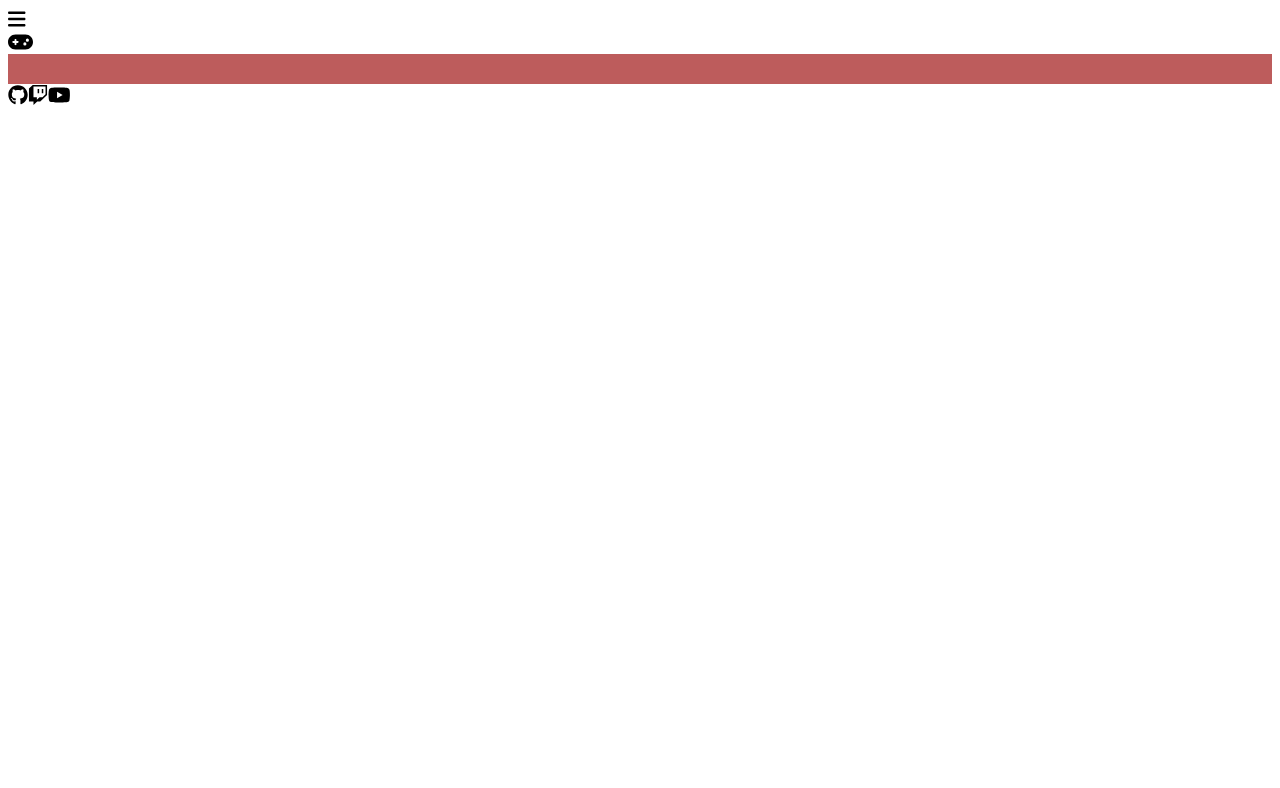
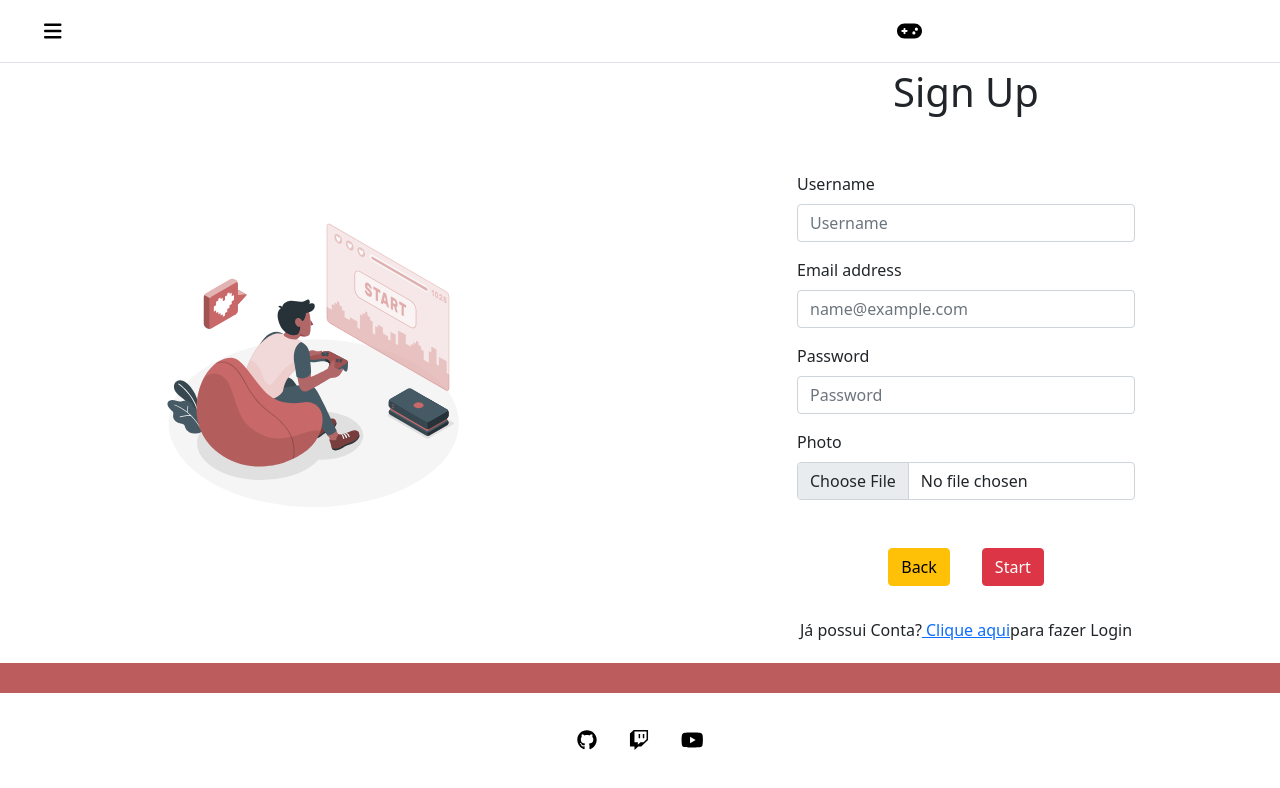
Before and after one commit to ySodias/gam_website, a React (Vite) app in the folder project/: page / in a window 1280 px wide. Before the commit this address had no page. Shown: the top 788 px of the page. Built offline with nearby package versions, Linux system fonts and the light colour scheme.

Commit message:
first delivey

```diff
--- a/project/src/App.tsx
+++ b/project/src/App.tsx
@@ -16,7 +16,7 @@
           <Routes>
             <Route path = 'feed' element={<Feed />} />
             <Route path ='signin' element={<SignIn />} />
-            <Route path = 'signup' element={<SignUp />} />
+            <Route path = '/' element={<SignUp />} />
           </Routes>
         </BrowserRouter>
       <Footer />
```
